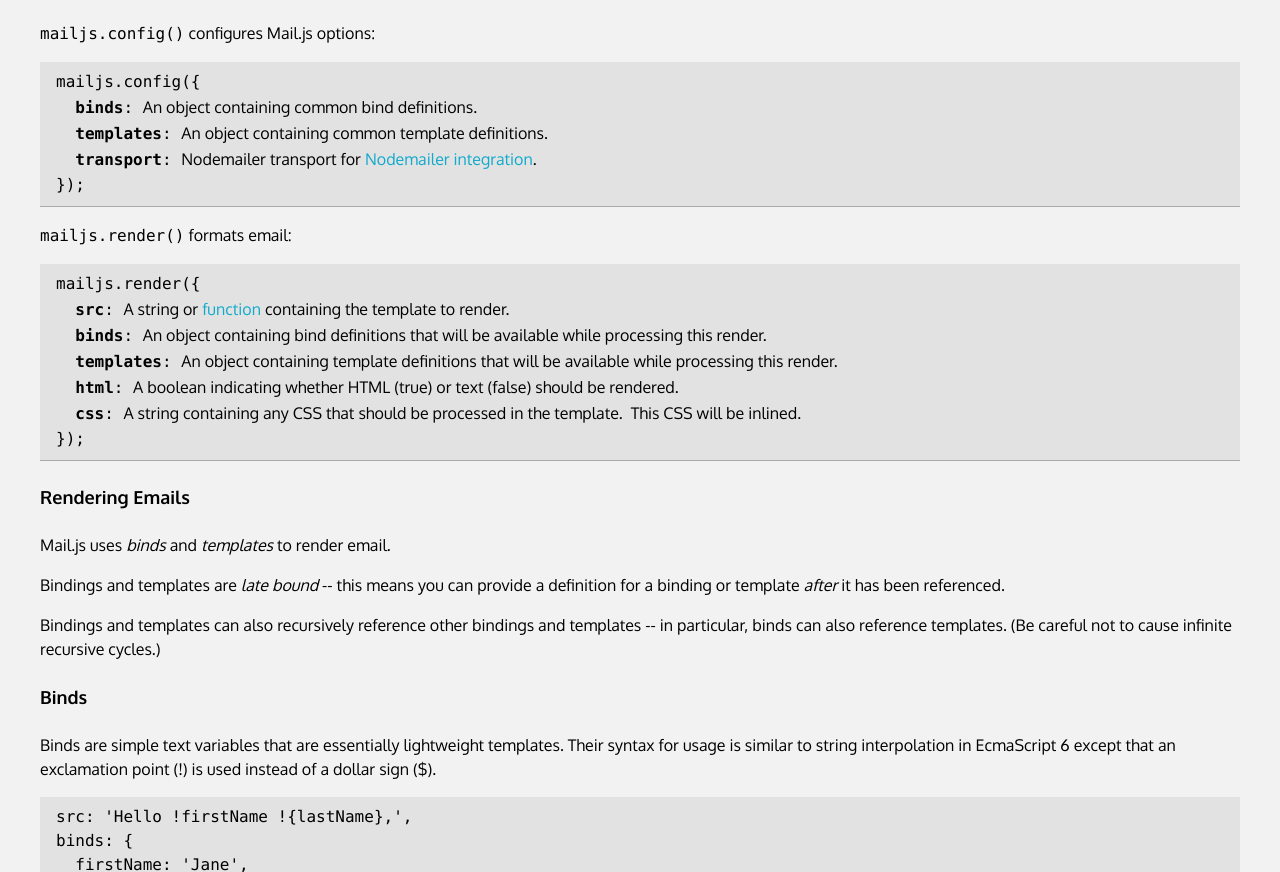
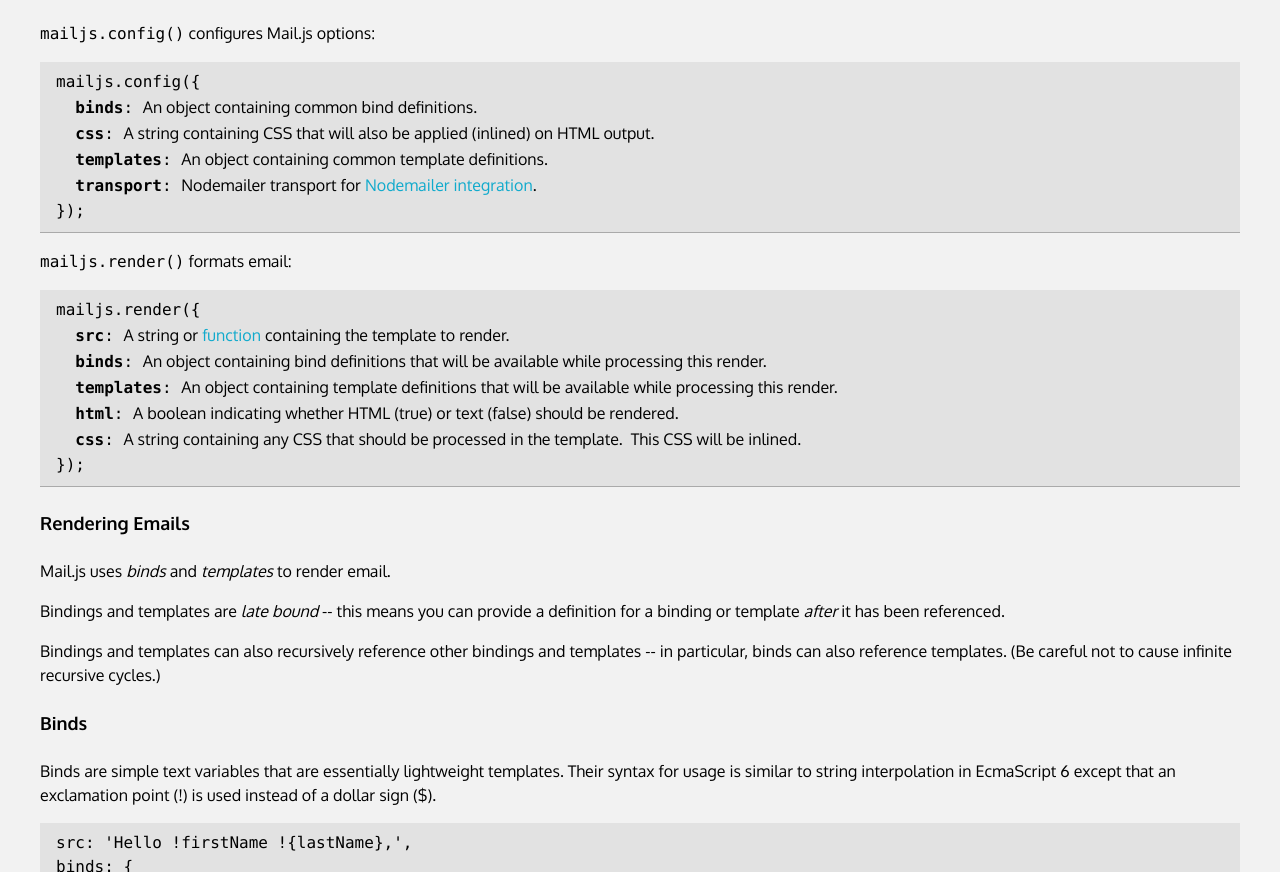
Before and after one commit to dimensia/mailjs, a plain HTML site: page index.html in a window 1280 px wide. Shown: the part 961-1833 px from the top of the page. Drawn offline with Linux system fonts and the light colour scheme.

Commit message:
document 0.1.8

```diff
--- a/index.html
+++ b/index.html
@@ -80,6 +80,7 @@
     <p><span class="code">mailjs.config()</span> configures Mail.js options:</p>
     <pre><code>mailjs.config({
   <b>binds</b>: <span class="desc">An object containing common bind definitions.</span>
+  <b>css</b>: <span class="desc">A string containing CSS that will also be applied (inlined) on HTML output.</span>
   <b>templates</b>: <span class="desc">An object containing common template definitions.</span>
   <b>transport</b>: <span class="desc">Nodemailer transport for <a href="#nodemailer">Nodemailer integration</a>.</span>
 });
```
